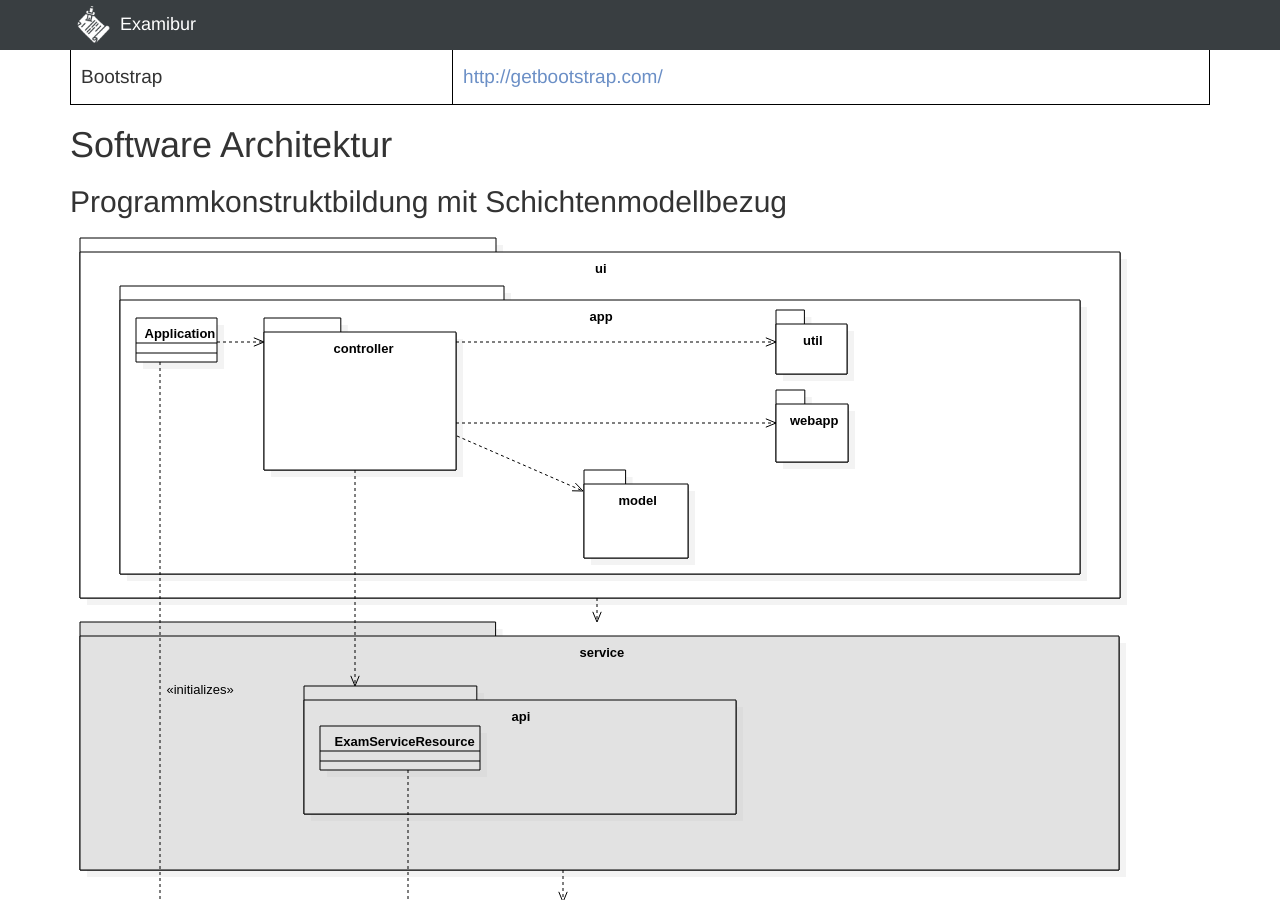
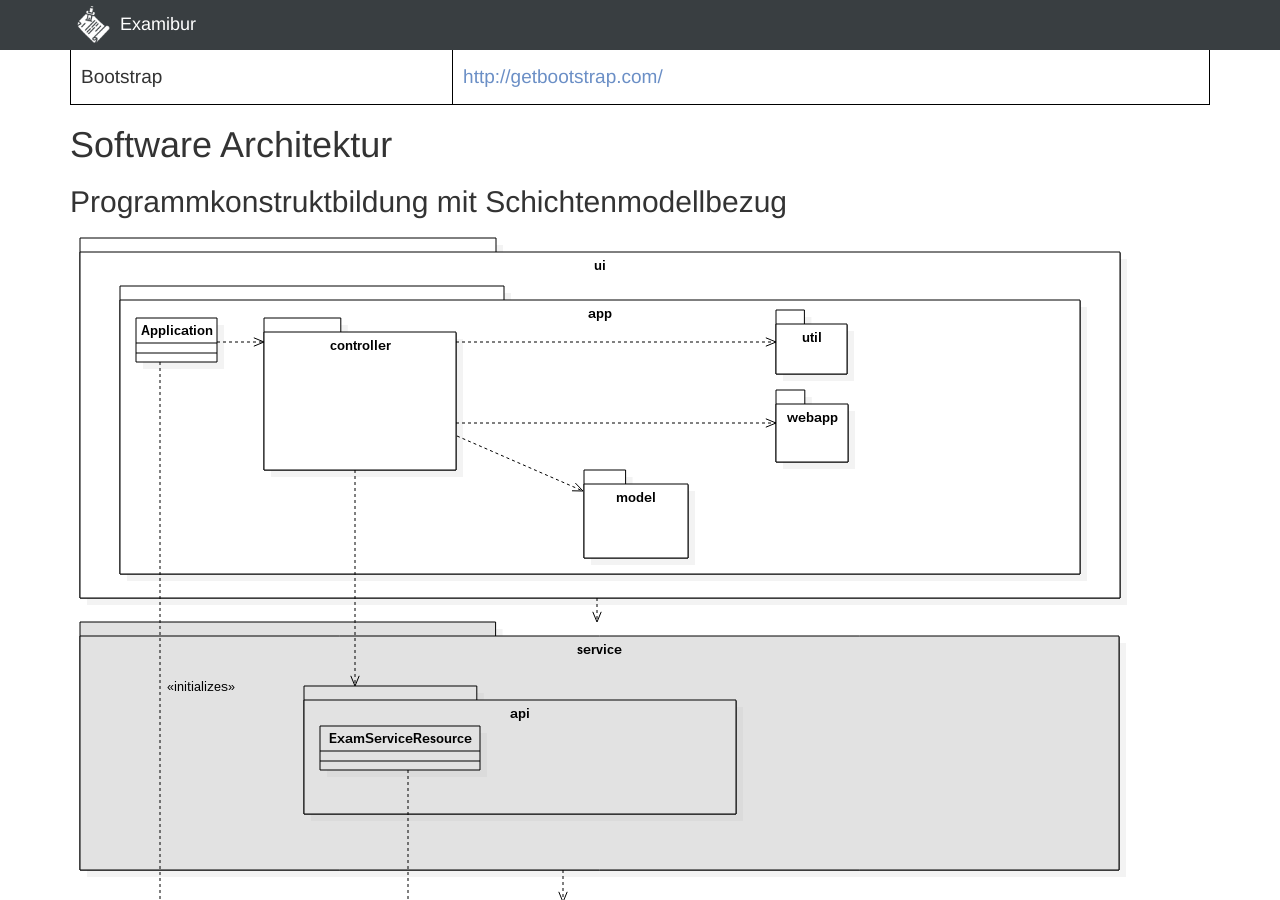
Before and after one commit to Examibur/examibur, a Jekyll site: the page built from docs/architektur/softwareArchitektur.md, in a window 1280 px wide and 900 px high, scrolled down 838 px. Built offline with Jekyll 4.4.1, drawn with Linux system fonts in a browser that asks for light colours; nearby versions of some CDN libraries; Markdown is read by kramdown in place of the engine named in the settings.

Commit message:
replace package diagram svg with png

```diff
--- a/docs/architektur/softwareArchitektur.md
+++ b/docs/architektur/softwareArchitektur.md
@@ -27,7 +27,7 @@
 
 ## Programmkonstruktbildung mit Schichtenmodellbezug
 
-![](resources/softwareArchitektur/schichtenDiagram.svg)
+![](resources/softwareArchitektur/schichtenDiagram.png)
 
 In diesem Abschnitt wird vertiefter in die einzelnen Teile bis auf die Top-Level-Konstrukte eingegangen. Nachfolgend werden die einzelnen Schichten und Konstrukte weiter ausgeführt. **Grau markierte Schichten sind nicht Scope des Projekts und werden weggelassen. So erfolgt der Zugriff des UI direkt auf die Business-Schicht und auf ein Benutzeraktion-Tracking für Auditing-Zwecke wird verzichtet.**
 
```
Also changed, not shown: docs/architektur/resources/softwareArchitektur/schichtenDiagram.png (added), docs/architektur/resources/softwareArchitektur/schichtenDiagram.svg (deleted).
